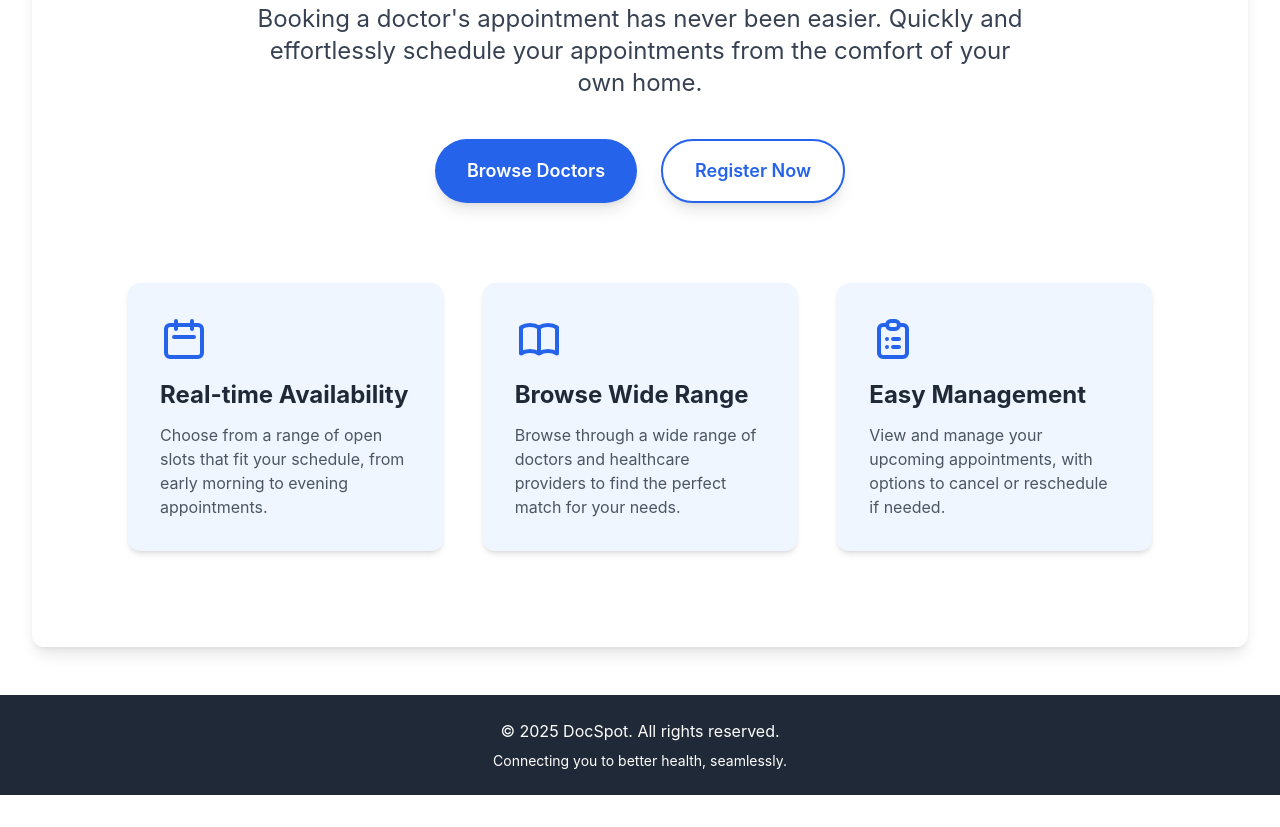
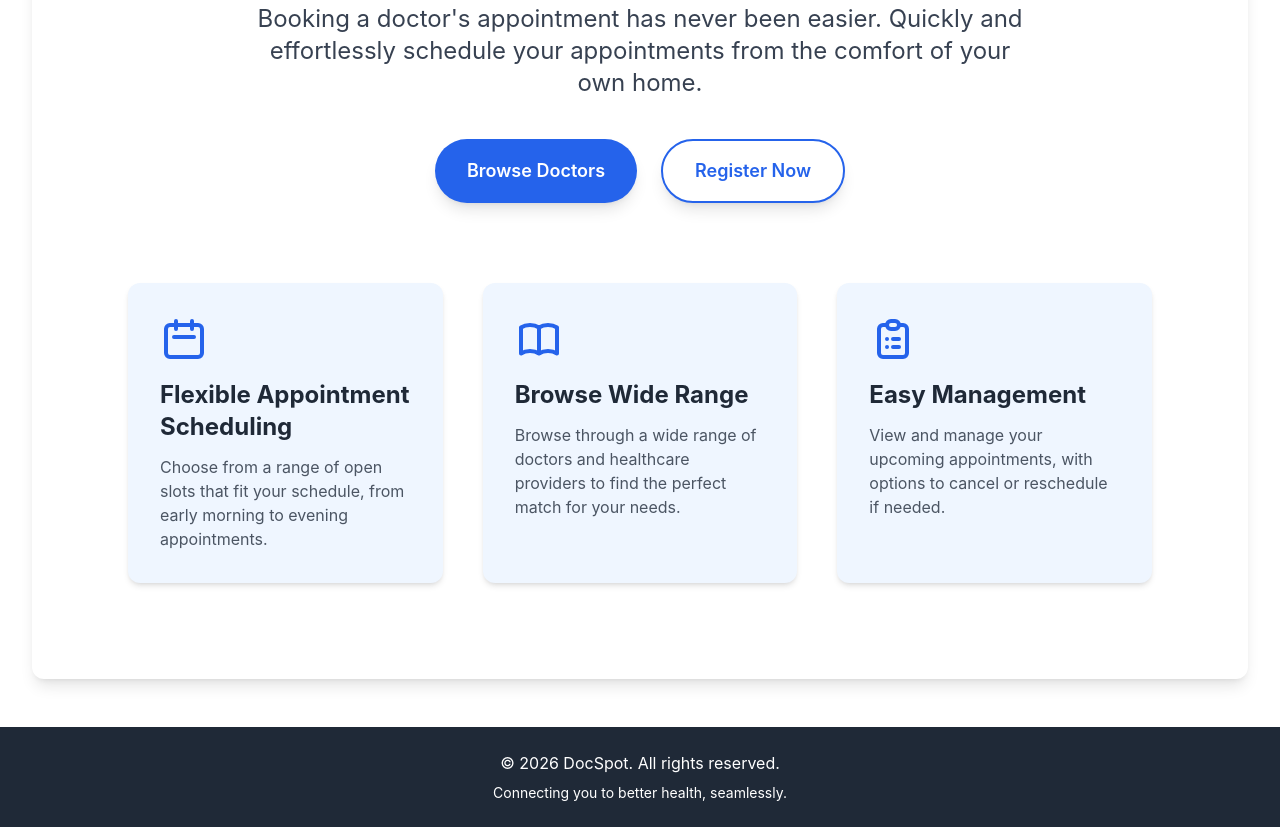
Before and after one commit to Sravanthi267/DocSpot-Seamless-Appointment-Booking-for-Health, a plain HTML site: page project1.html in a window 1280 px wide. Shown: the part 353-1180 px from the top of the page. Before the commit the page ends 1148 px from the top, so only its background shows below. Drawn offline with nearby package versions, Linux system fonts and the light colour scheme.

Commit message:
Update project1.html

```diff
--- a/project1.html
+++ b/project1.html
@@ -123,7 +123,7 @@
             <div class="mt-20 grid md:grid-cols-3 gap-10 max-w-5xl">
                 <div class="bg-blue-50 p-8 rounded-xl shadow-md text-left hover-card-lift transition duration-300">
                     <svg class="w-12 h-12 text-blue-600 mb-4" fill="none" stroke="currentColor" viewBox="0 0 24 24" xmlns="http://www.w3.org/2000/svg"><path stroke-linecap="round" stroke-linejoin="round" stroke-width="2" d="M8 7V3m8 4V3m-9 8h10M5 21h14a2 2 0 002-2V7a2 2 0 00-2-2H5a2 2 0 00-2 2v12a2 2 0 002 2z"></path></svg>
-                    <h3 class="text-2xl font-bold text-gray-800 mb-3 hover:text-blue-700 transition duration-300">Real-time Availability</h3>
+                    <h3 class="text-2xl font-bold text-gray-800 mb-3 hover:text-blue-700 transition duration-300">Flexible Appointment Scheduling</h3>
                     <p class="text-gray-600">Choose from a range of open slots that fit your schedule, from early morning to evening appointments.</p>
                 </div>
                 <div class="bg-blue-50 p-8 rounded-xl shadow-md text-left hover-card-lift transition duration-300">
@@ -251,7 +251,7 @@
     <!-- Footer -->
     <footer class="bg-gray-800 text-white p-6 text-center mt-auto">
         <div class="container mx-auto">
-            <p>&copy; 2025 DocSpot. All rights reserved.</p>
+            <p>&copy; 2026 DocSpot. All rights reserved.</p>
             <p class="text-sm mt-2">Connecting you to better health, seamlessly.</p>
         </div>
     </footer>
```
